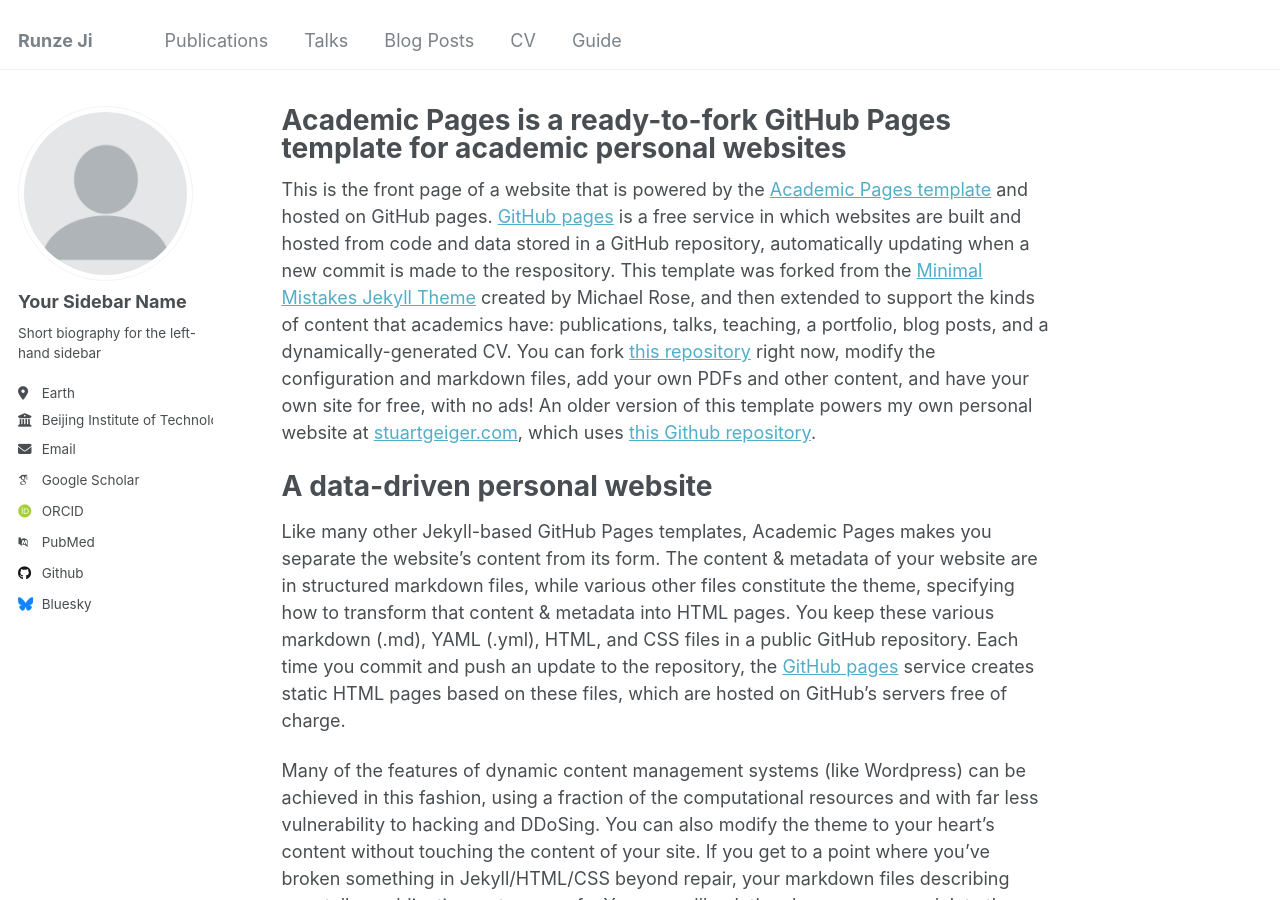
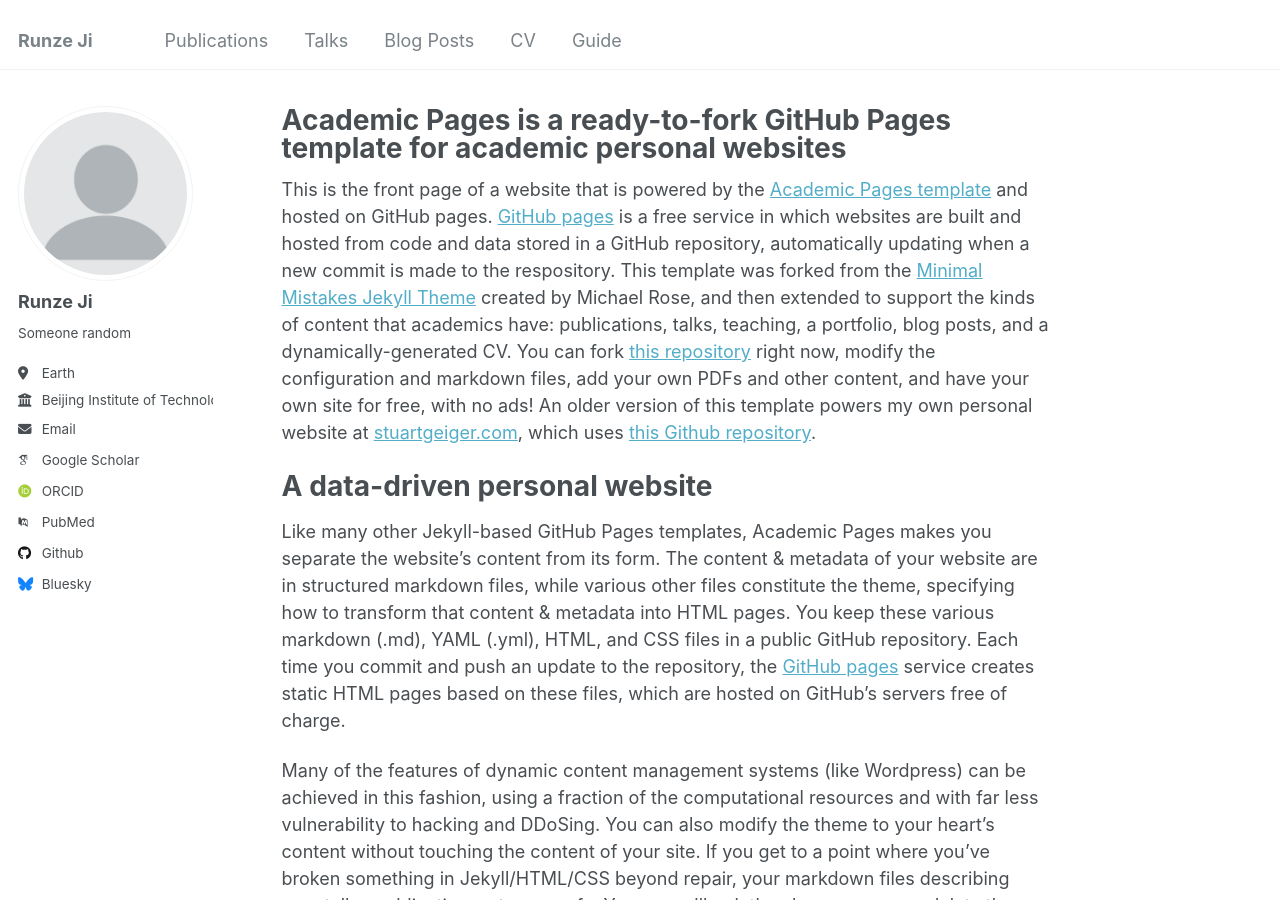
Before and after one commit to RunzeJi/runzeji.github.io, a Jekyll site: the page built from _pages/about.md, in a window 1280 px wide and 900 px high. Built offline with Jekyll 4.4.1, drawn with Linux system fonts in a browser that asks for light colours; some web fonts are replaced.

Commit message:
Update _config.yml

```diff
--- a/_config.yml
+++ b/_config.yml
@@ -22,9 +22,9 @@ repository               : "RunzeJi/runzeji.github.io"
 author:
   # Biographic information
   avatar           : "profile.png"
-  name             : "Your Sidebar Name"
+  name             : "Runze Ji"
   pronouns         : # example: "she/her"
-  bio              : "Short biography for the left-hand sidebar"
+  bio              : "Someone random"
   location         : "Earth"
   employer         : "Beijing Institute of Technology"
   uri              : # URL
```
